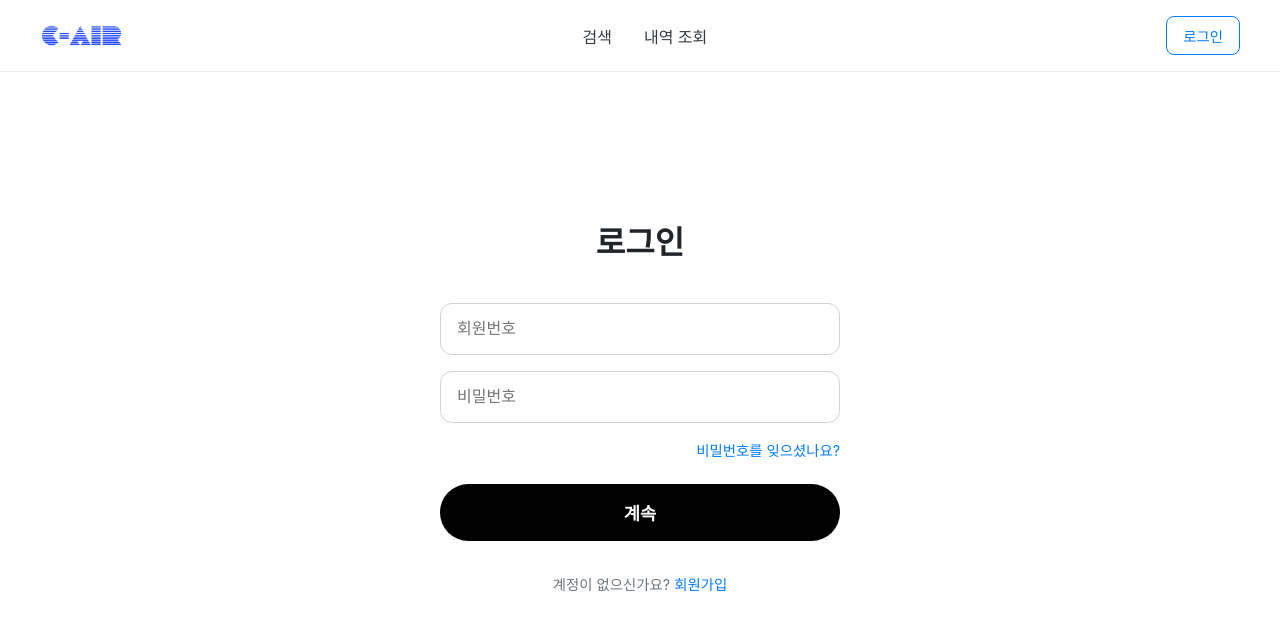
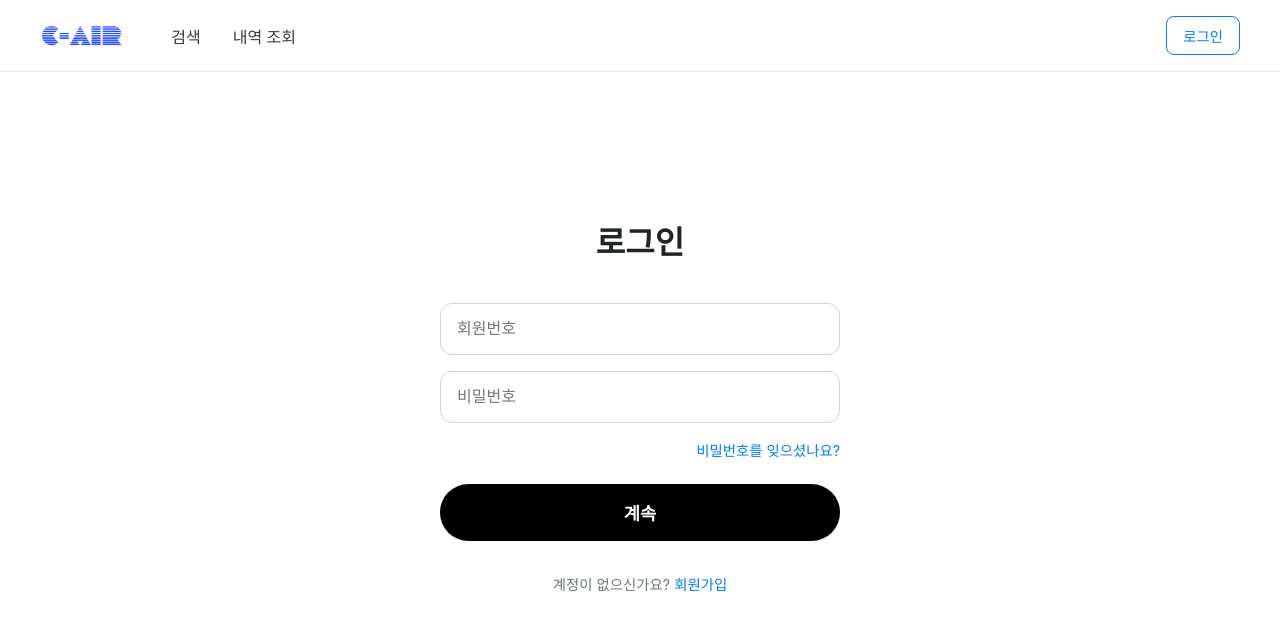
Before and after one commit to dongmin-dev/c-air, a React (Create React App) app in the folder frontend/: page / in a window 1280 px wide. Shown: the top 630 px of the page. Built offline with nearby package versions, Linux system fonts and the light colour scheme.

Commit message:
style(frontend): left-align header navigation links and show user's full name

```diff
--- a/frontend/src/components/Header.css
+++ b/frontend/src/components/Header.css
@@ -15,16 +15,21 @@
   padding: 0 2rem;
 }
 
-/* Left side of the header */
+/* This is the new rule for the left-side group */
+.header-group-left {
+  display: flex;
+  align-items: center;
+  gap: 3rem; /* Controls the space between the logo and the nav links */
+}
+
 .header-left .header-logo {
-  height: 25px; /* Adjust size as needed */
+  height: 25px;
   display: block;
 }
 
-/* Middle navigation */
 .header-nav {
   display: flex;
-  gap: 2rem; /* Space between nav links */
+  gap: 2rem;
 }
 
 .nav-link {
@@ -39,7 +44,6 @@
   color: #007bff;
 }
 
-/* Right side of the header */
 .header-right {
   display: flex;
   align-items: center;
--- a/frontend/src/components/Header.js
+++ b/frontend/src/components/Header.js
@@ -1,14 +1,13 @@
 import React, { useState, useEffect } from "react";
 import { Link, useNavigate } from "react-router-dom";
-import logo from "../CAIR-Logo-blue.png"; // Make sure the logo is in src
-import "./Header.css"; // We will create this CSS file next
+import logo from "../CAIR-Logo-blue.png";
+import "./Header.css";
 
 const Header = () => {
   const [user, setUser] = useState(null);
   const navigate = useNavigate();
 
   useEffect(() => {
-    // Check if user info exists in localStorage when the component loads
     const storedUser = localStorage.getItem("user");
     if (storedUser) {
       setUser(JSON.parse(storedUser));
@@ -16,7 +15,6 @@ const Header = () => {
   }, []);
 
   const handleLogout = () => {
-    // Clear user info from localStorage and state, then redirect to login
     localStorage.removeItem("user");
     setUser(null);
     navigate("/");
@@ -25,13 +23,14 @@ const Header = () => {
   return (
     <header className="app-header">
       <div className="header-container">
+        {/* This new wrapper groups the logo and nav links together */}
+        <div className="header-group-left">
           <div className="header-left">
-          <Link to="/">
+            <Link to="/search">
               <img src={logo} alt="C-AIR Logo" className="header-logo" />
             </Link>
           </div>
           <nav className="header-nav">
-          {/* We will add functionality to these links later */}
             <Link to="/search" className="nav-link">
               검색
             </Link>
@@ -39,10 +38,12 @@ const Header = () => {
               내역 조회
             </Link>
           </nav>
+        </div>
         <div className="header-right">
           {user ? (
             <div className="user-info">
-              <span className="user-name">{user.NAME}님</span>
+              {/* This already displays the full name from the database */}
+              <span className="user-name">{user.name}님</span>
               <button onClick={handleLogout} className="logout-button">
                 로그아웃
               </button>
```
Lines whose indentation alone changed are shown as unchanged.
